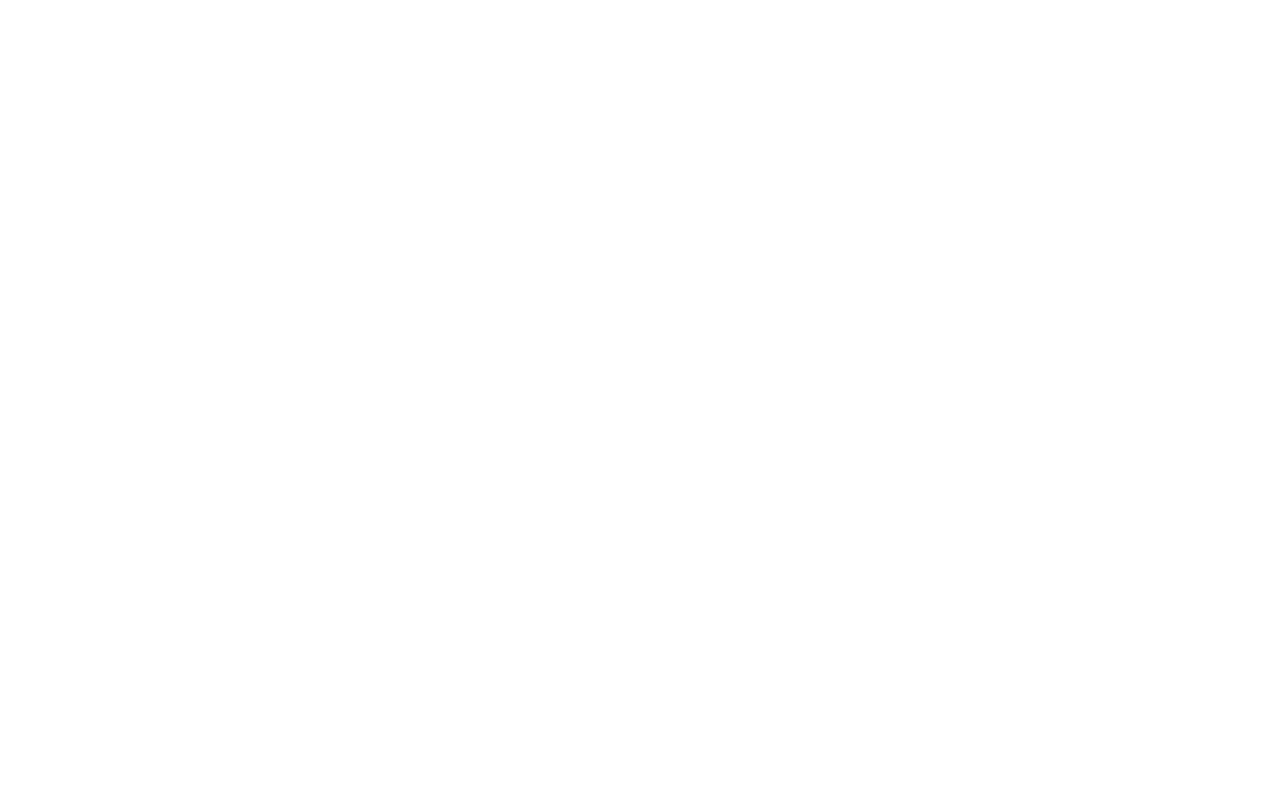
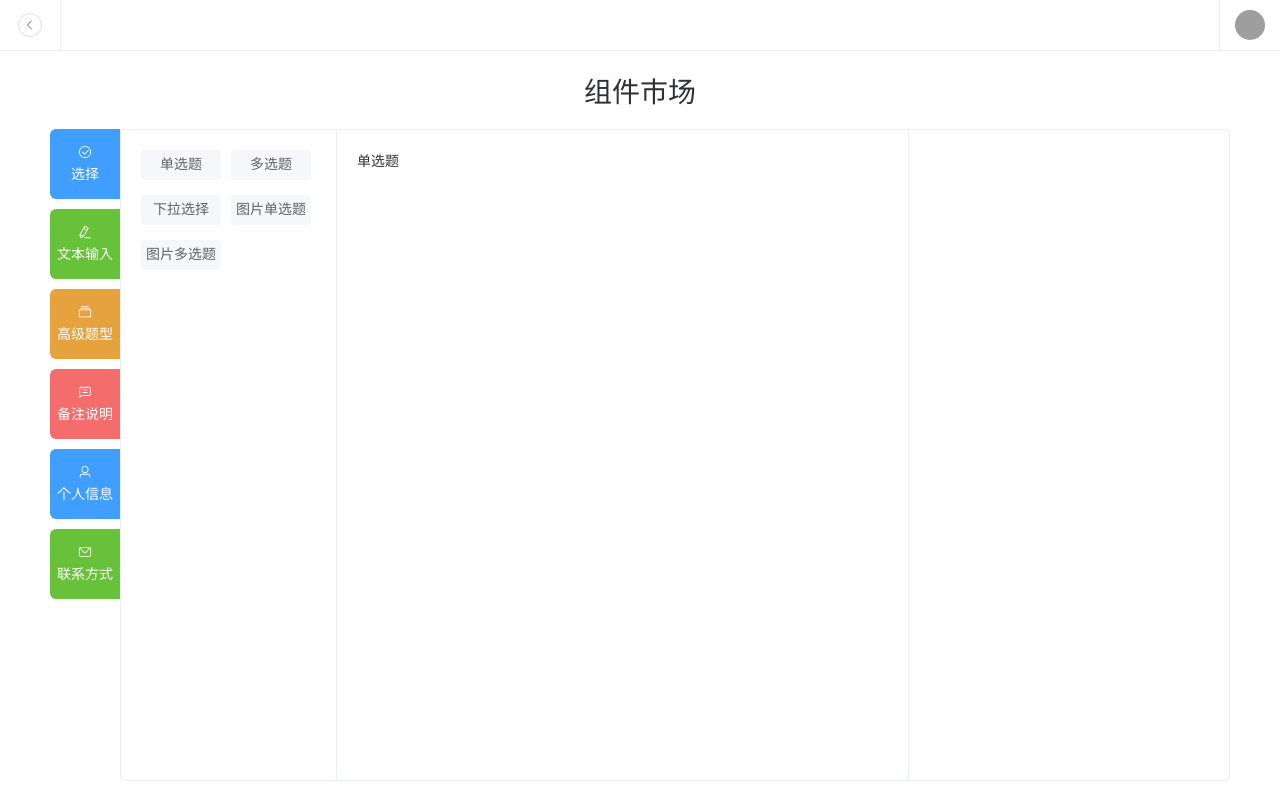
Before and after one commit to tsycheese/vue-nocode-questionnaire, a Vue app: page /single-select in a window 1280 px wide. Before the commit this address had no page. Built offline with nearby package versions, Linux system fonts and the light colour scheme; grey boxes are pictures that could not be loaded; the HTML template or start-up script is replaced by a standard one.

Commit message:
添加单选 SelectGroup 通用组件，并配置路由

```diff
--- /dev/null
+++ b/src/components/ServeComs/Materials/SelectComs/MultiPicSelect.vue
@@ -0,0 +1,5 @@
+<template>
+  <div>图片多选题</div>
+</template>
+
+<script setup lang="ts"></script>
--- /dev/null
+++ b/src/components/ServeComs/Materials/SelectComs/MultiSelect.vue
@@ -0,0 +1,5 @@
+<template>
+  <div>多选题</div>
+</template>
+
+<script setup lang="ts"></script>
--- /dev/null
+++ b/src/components/ServeComs/Materials/SelectComs/OptionSelect.vue
@@ -0,0 +1,5 @@
+<template>
+  <div>下拉选择</div>
+</template>
+
+<script setup lang="ts"></script>
--- /dev/null
+++ b/src/components/ServeComs/Materials/SelectComs/SinglePicSelect.vue
@@ -0,0 +1,5 @@
+<template>
+  <div>图片单选题</div>
+</template>
+
+<script setup lang="ts"></script>
--- /dev/null
+++ b/src/components/ServeComs/Materials/SelectComs/SingleSelect.vue
@@ -0,0 +1,5 @@
+<template>
+  <div>单选题</div>
+</template>
+
+<script setup lang="ts"></script>
--- a/src/router/index.ts
+++ b/src/router/index.ts
@@ -23,6 +23,39 @@ const router = createRouter({
           path: '/select-group',
           name: 'select-group',
           component: () => import('@/views/MaterialsView/Groups/SelectGroupView.vue'),
+          redirect: '/single-select',
+          children: [
+            {
+              path: '/single-select',
+              name: 'single-select',
+              component: () =>
+                import('@/components/ServeComs/Materials/SelectComs/SingleSelect.vue'),
+            },
+            {
+              path: '/multi-select',
+              name: 'multi-select',
+              component: () =>
+                import('@/components/ServeComs/Materials/SelectComs/MultiSelect.vue'),
+            },
+            {
+              path: '/option-select',
+              name: 'option-select',
+              component: () =>
+                import('@/components/ServeComs/Materials/SelectComs/OptionSelect.vue'),
+            },
+            {
+              path: '/single-pic-select',
+              name: 'single-pic-select',
+              component: () =>
+                import('@/components/ServeComs/Materials/SelectComs/SinglePicSelect.vue'),
+            },
+            {
+              path: '/multi-pic-select',
+              name: 'multi-pic-select',
+              component: () =>
+                import('@/components/ServeComs/Materials/SelectComs/MultiPicSelect.vue'),
+            },
+          ],
         },
         {
           path: '/input-group',
--- a/src/views/MaterialsView/Layout.vue
+++ b/src/views/MaterialsView/Layout.vue
@@ -3,7 +3,9 @@
     <div class="left">
       <slot />
     </div>
-    <div class="center"></div>
+    <div class="center">
+      <RouterView />
+    </div>
     <div class="right"></div>
   </div>
 </template>
```
